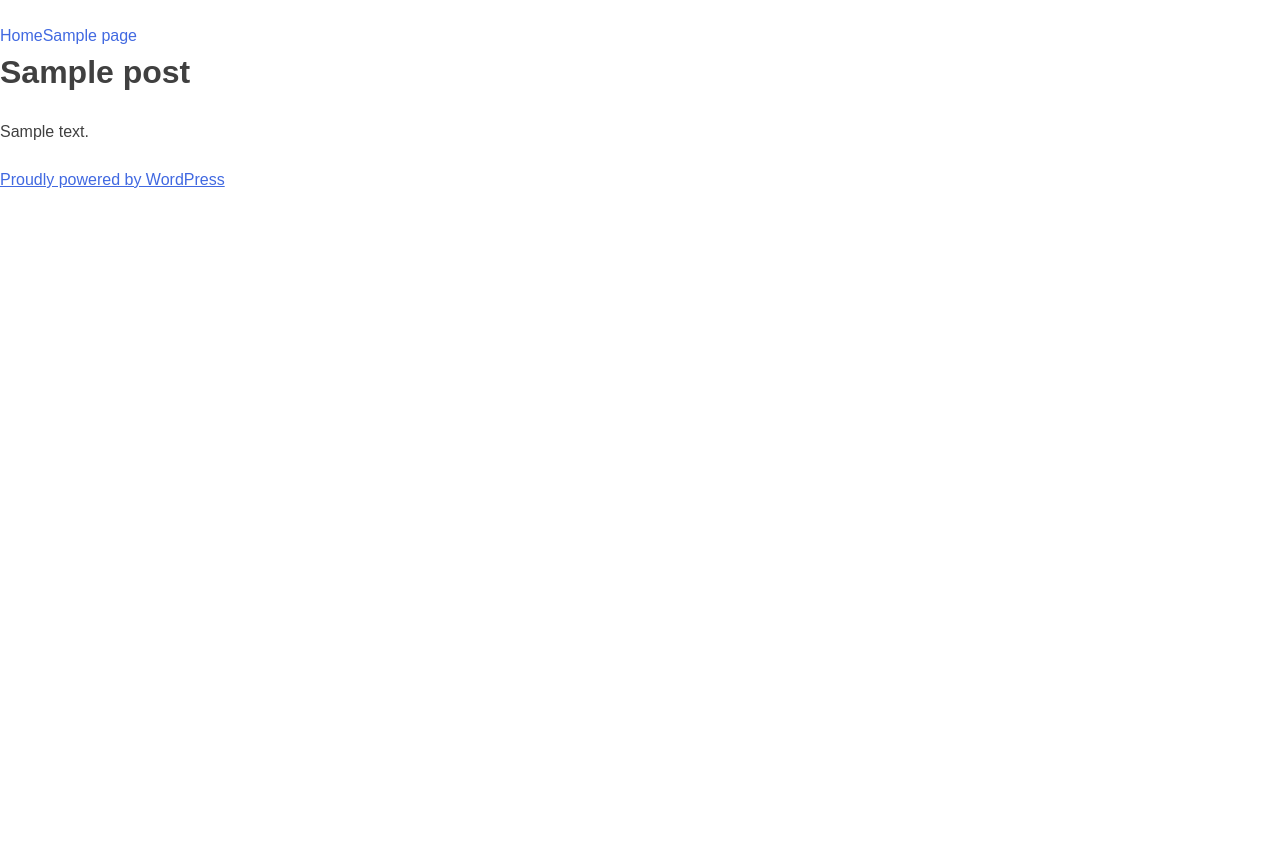
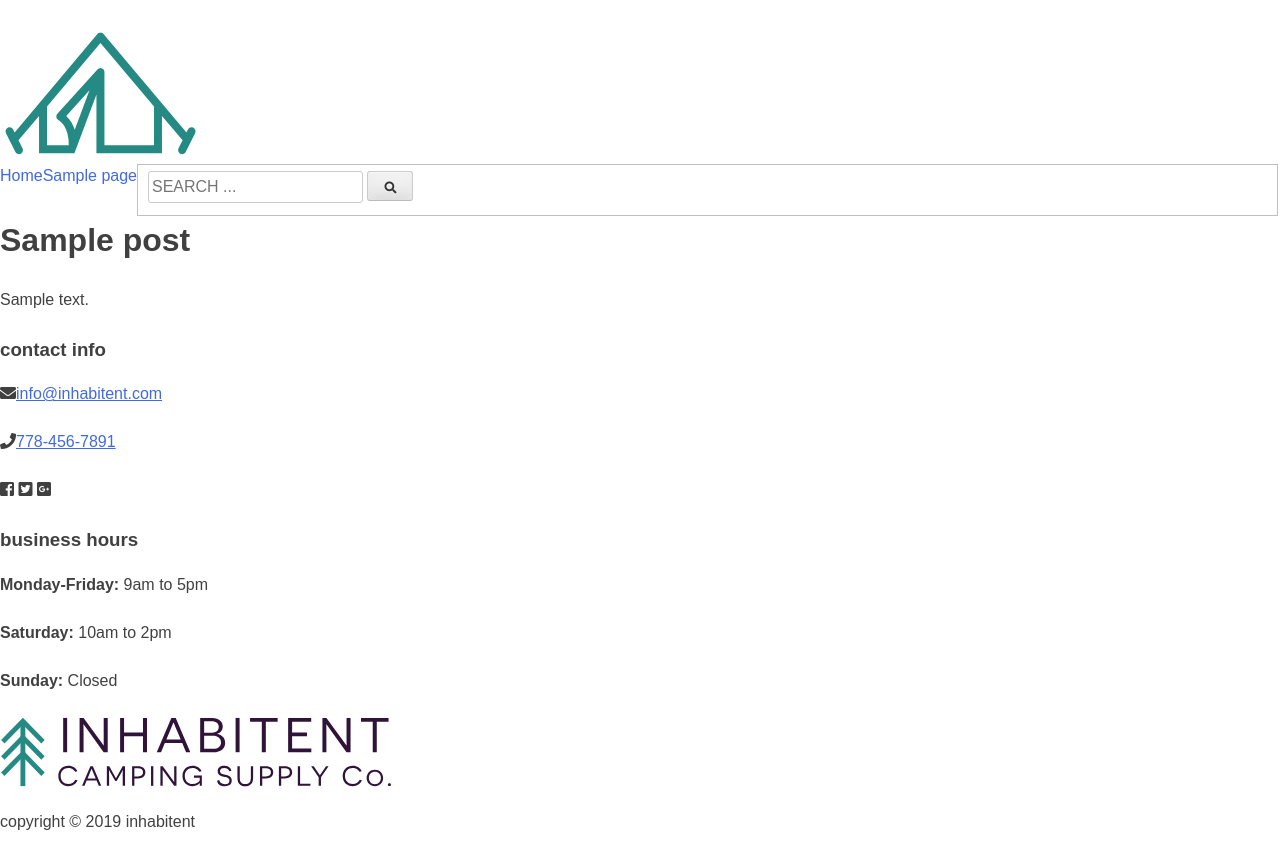
Before and after one commit to ekaynak94/inhabitent, a WordPress theme: template themes/inhabitent/page.php in a window 1280 px wide. Before the commit the page ends 188 px from the top, so only its background shows below. Run offline with PHP 8.4 and a stand-in for WordPress, Linux system fonts and the light colour scheme; the site name, menu and one post (Sample post) are stand-ins, and other content is empty.

Commit message:
Added content to header.php and footer.php

```diff
--- a/themes/inhabitent/footer.php
+++ b/themes/inhabitent/footer.php
@@ -10,9 +10,28 @@
 			</div><!-- #content -->
 
 			<footer id="colophon" class="site-footer" role="contentinfo">
-				<div class="site-info">
-					<a href="<?php echo esc_url( 'https://wordpress.org/' ); ?>"><?php printf( esc_html( 'Proudly powered by %s' ), 'WordPress' ); ?></a>
-				</div><!-- .site-info -->
+			<div class="footer-contact-info">
+			  <?php echo "<h3> contact info </h3>";?>
+			  	<p><i class="fas fa-envelope"></i><a href="<?php echo esc_url('#'); ?>"><?php printf(esc_html('info@inhabitent.com')); ?></a></p>
+			  	<p><i class="fas fa-phone"></i><a href="<?php echo esc_url('#'); ?>"><?php printf(esc_html('778-456-7891')); ?></a></p>
+			  	<p>
+			  		<span><i class="fab fa-facebook-square"></i></span>
+			  		<span><i class="fab fa-twitter-square"></i></span>
+			  		<span><i class="fab fa-google-plus-square"></i></span>
+			  	</p>
+		 	</div>
+			<div class="footer-business-hours">
+				<?php echo "<h3> business hours </h3>";?>
+				<?php echo "<p><strong> Monday-Friday:</strong> 9am to 5pm</p>";?>
+				<?php echo "<p><strong> Saturday:</strong> 10am to 2pm</p>";?>
+				<?php echo "<p><strong> Sunday:</strong> Closed</p>";?>
+      		</div>
+			<div class="footer-logo">
+        		<a href="<?php echo get_site_url(); ?>"><img src="<?php echo get_template_directory_uri(); ?>/assets/images/logos/inhabitent-logo-text-dark.svg"/></a>
+      		</div>
+			<div class="footer-copyright">
+      			<p>copyright &copy; 2019 inhabitent </p>
+    		</div>
 			</footer><!-- #colophon -->
 		</div><!-- #page -->
 
--- a/themes/inhabitent/header.php
+++ b/themes/inhabitent/header.php
@@ -25,10 +25,13 @@
 					<h1 class="site-title screen-reader-text"><a href="<?php echo esc_url( home_url( '/' ) ); ?>" rel="home"><?php bloginfo( 'name' ); ?></a></h1>
 					<p class="site-description"><?php bloginfo( 'description' ); ?></p>
 				</div><!-- .site-branding -->
-
+				<div class="header-tent">
+        			<a href="<?php echo get_site_url(); ?>"><img src="<?php echo get_template_directory_uri(); ?>/assets/images/logos/inhabitent-logo-tent.svg"/></a>
+      			</div>
 				<nav id="site-navigation" class="main-navigation" role="navigation">
 					<button class="menu-toggle" aria-controls="primary-menu" aria-expanded="false"><?php echo esc_html( 'Primary Menu' ); ?></button>
 					<?php wp_nav_menu( array( 'theme_location' => 'primary', 'menu_id' => 'primary-menu' ) ); ?>
+					<?php get_search_form();  ?>
 				</nav><!-- #site-navigation -->
 			</header><!-- #masthead -->
 
```
